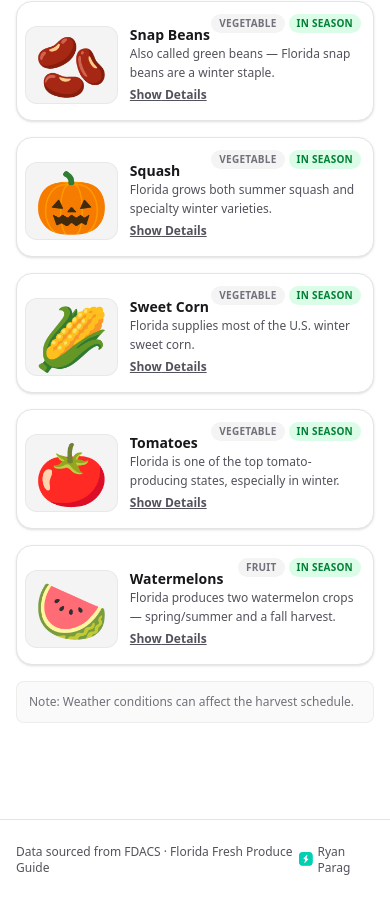
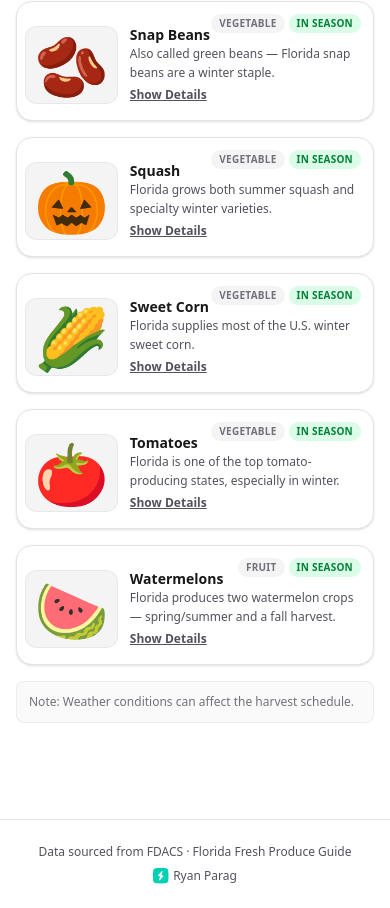
Before and after one commit to ryan-parag/buy-fresh-florida, a React (Vite) app: page / in a window 390 px wide. Shown: the part 2078-2986 px from the top of the page. Built offline with nearby package versions, Linux system fonts and the light colour scheme; a web font is replaced by a local one.

Commit message:
footer fixes

```diff
--- a/src/App.tsx
+++ b/src/App.tsx
@@ -94,7 +94,7 @@ export default function App() {
         )}
       </main>
 
-      <footer className="border-t border-zinc-200 dark:border-zinc-800 mt-16 py-6 text-xs text-zinc-600 dark:text-zinc-400 flex items-center justify-between gap-1 px-4">
+      <footer className="border-t border-zinc-200 dark:border-zinc-800 mt-16 py-6 text-xs text-zinc-600 dark:text-zinc-400 flex flex-col md:flex-row items-center justify-between text-center md:text-left gap-2 md:gap-1 px-4">
         <a href="https://www.fdacs.gov/consumer-resources/buy-fresh-from-florida/crops-in-season" className="hover:underline font-medium transition hover:text-zinc-950 dark:hover:text-white" target="_blank" rel="noopener noreferrer">
           Data sourced from FDACS · Florida Fresh Produce Guide
         </a>
```
